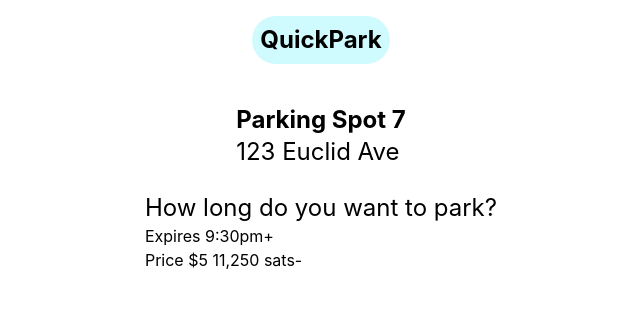
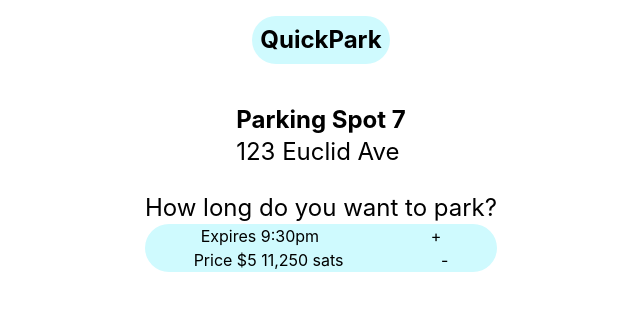
Before and after one commit to atlantabitdevs/park-lightning, a React (Create React App) app in the folder front-end/: page / in a window 1280 px wide. Shown: the top 310 px of the page, without its empty margins (319-959 px from the left). Built offline with nearby package versions, Linux system fonts and the light colour scheme.

Commit message:
Update landing page

```diff
--- a/front-end/src/components/DurationSelection.jsx
+++ b/front-end/src/components/DurationSelection.jsx
@@ -2,13 +2,15 @@
     return (
         <div>
             <h1 className="text-2xl">How long do you want to park?</h1>
-            <div className="flex">
-                <div>Expires 9:30pm</div>
-                <div>+</div>
-            </div>
-            <div className="flex">
-                <div>Price $5 11,250 sats</div>
-                <div>-</div>
+            <div className="bg-cyan-100 rounded-3xl">
+                <div className="flex justify-around">
+                    <div>Expires 9:30pm</div>
+                    <div>+</div>
+                </div>
+                <div className="flex justify-around">
+                    <div>Price $5 11,250 sats</div>
+                    <div>-</div>
+                </div>
             </div>
         </div>
     );
--- a/front-end/tailwind.config.js
+++ b/front-end/tailwind.config.js
@@ -1,7 +1,11 @@
 module.exports = {
     content: ['./src/**/*.{js,jsx,ts,tsx}'],
     theme: {
-        extend: {}
+        extend: {
+            minHeight: {
+                '1/2': '50%'
+            }
+        }
     },
     plugins: []
 };
```
